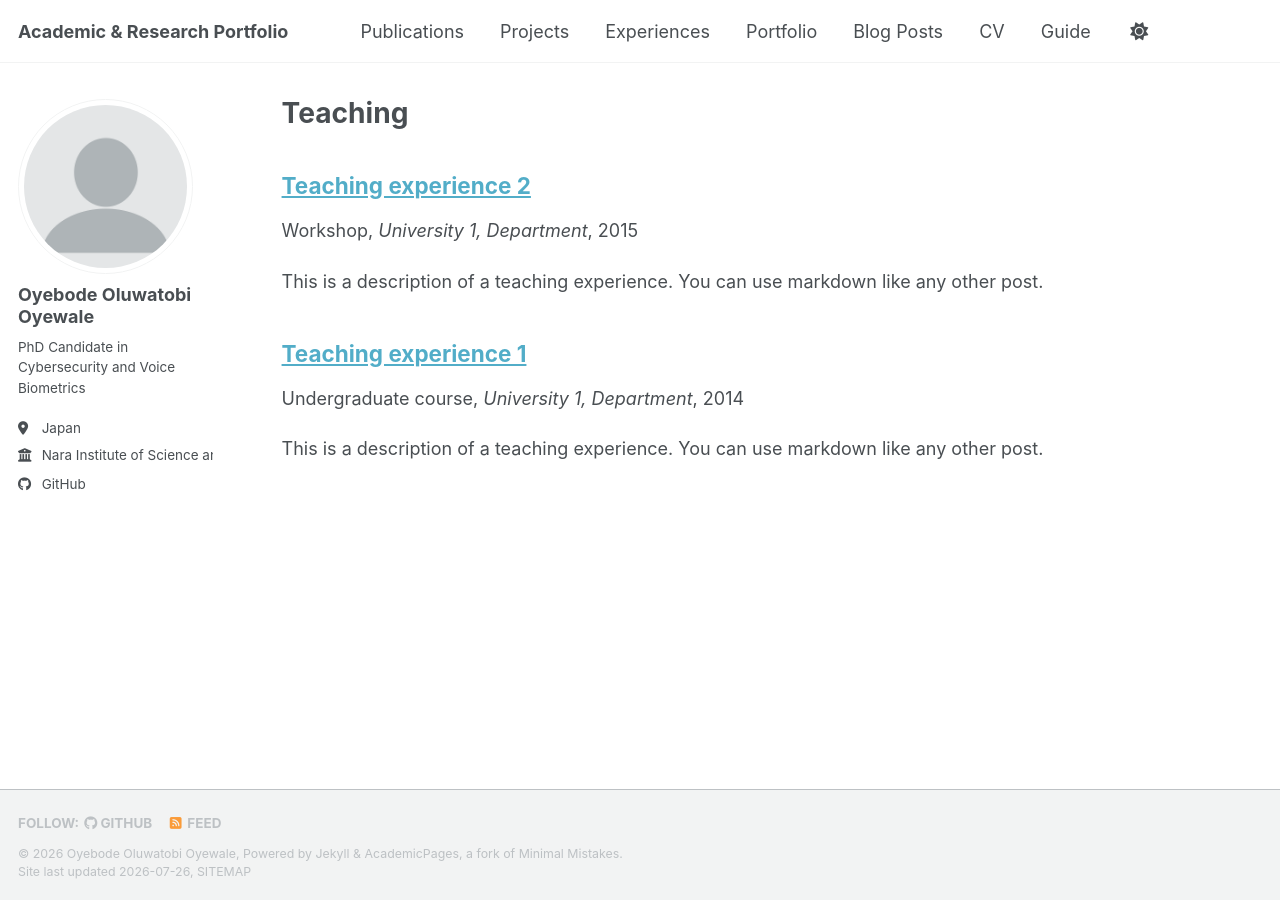
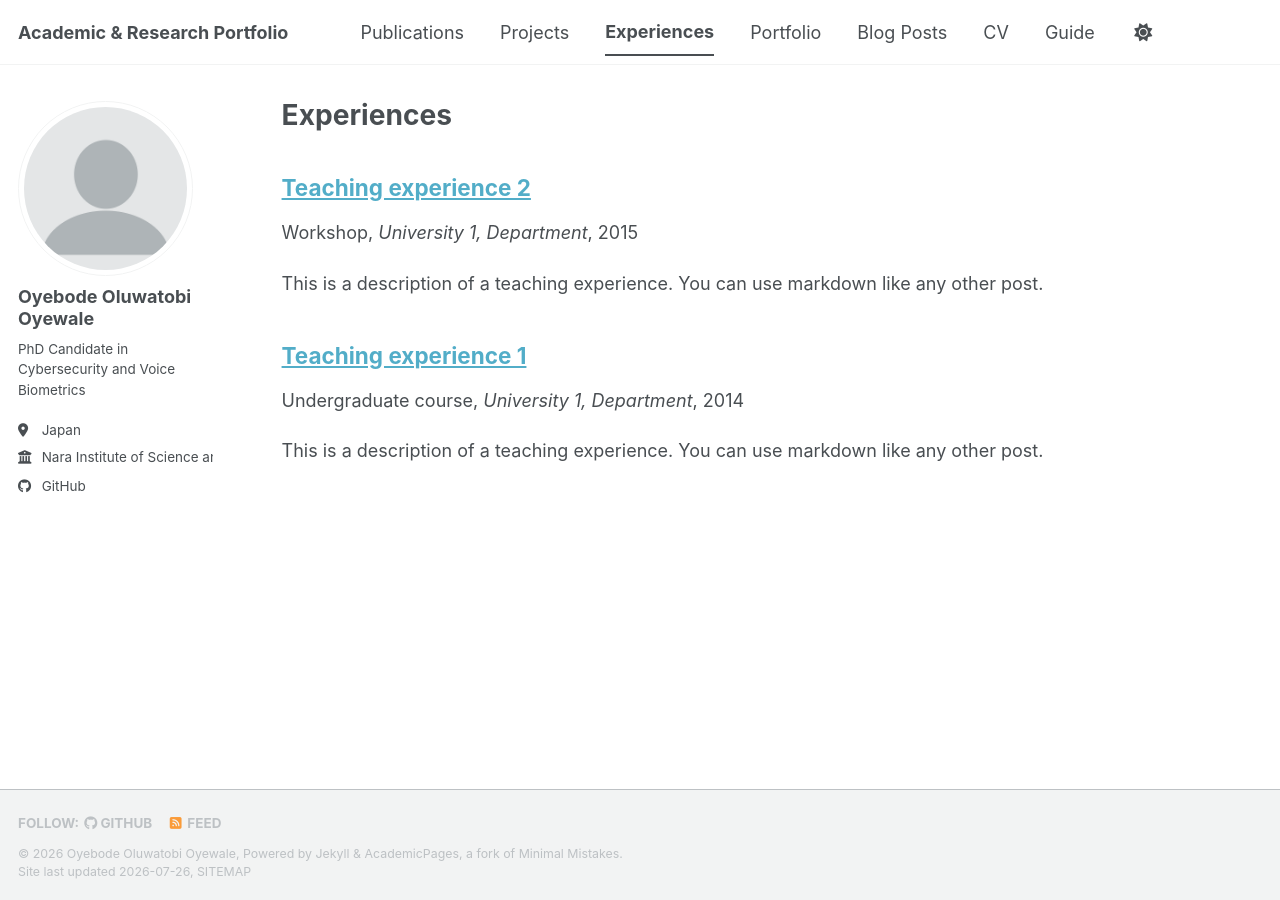
Before and after one commit to oyewaleoyebode/oyebodeoluwatobi-OyebodeOluwatobi.github.io, a Jekyll site: the page built from _pages/teaching.html, in a window 1280 px wide. Built offline with Jekyll 4.4.1, drawn with Linux system fonts in a browser that asks for light colours; a style sheet for code colours, icons or effects is not loaded.

Commit message:
Update teaching.html

```diff
--- a/_pages/teaching.html
+++ b/_pages/teaching.html
@@ -1,7 +1,7 @@
 ---
 layout: archive
-title: "Teaching"
-permalink: /teaching/
+title: "Experiences"
+permalink: /experiences/
 author_profile: true
 ---
 
```
